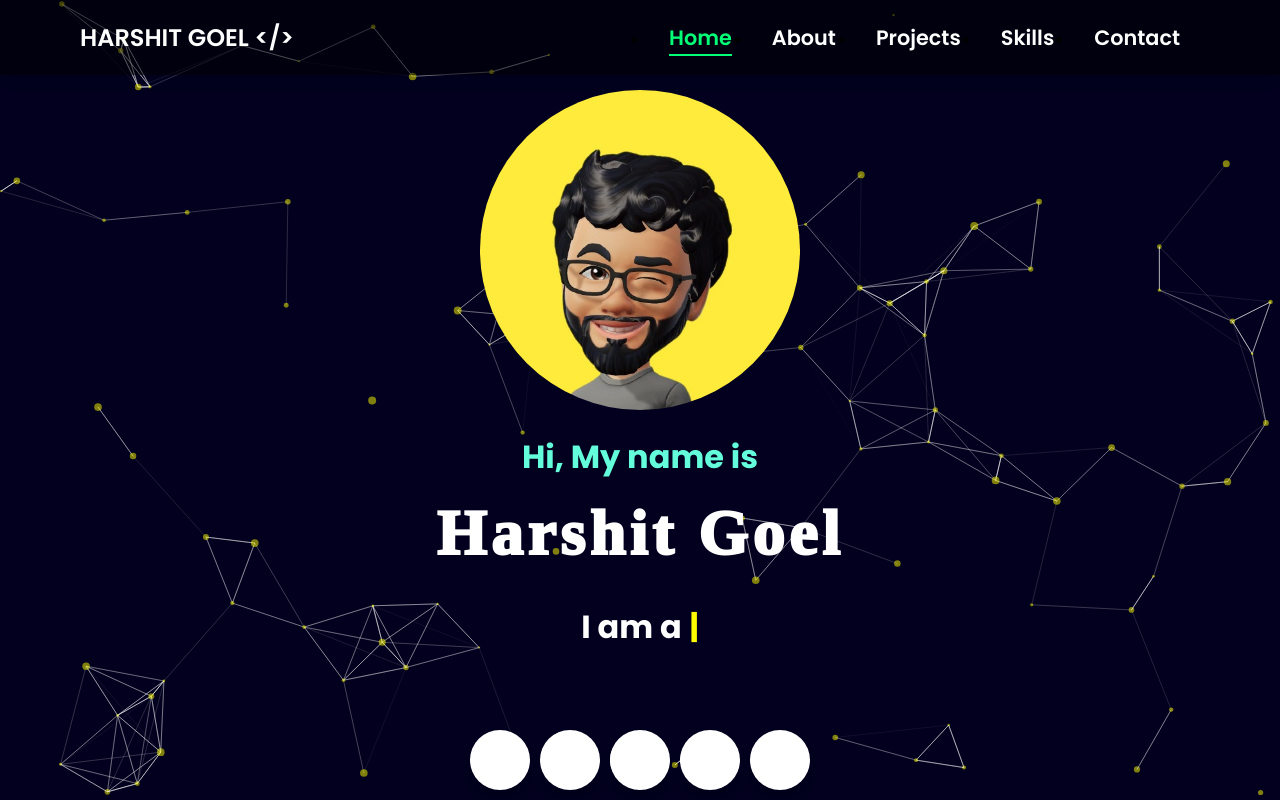
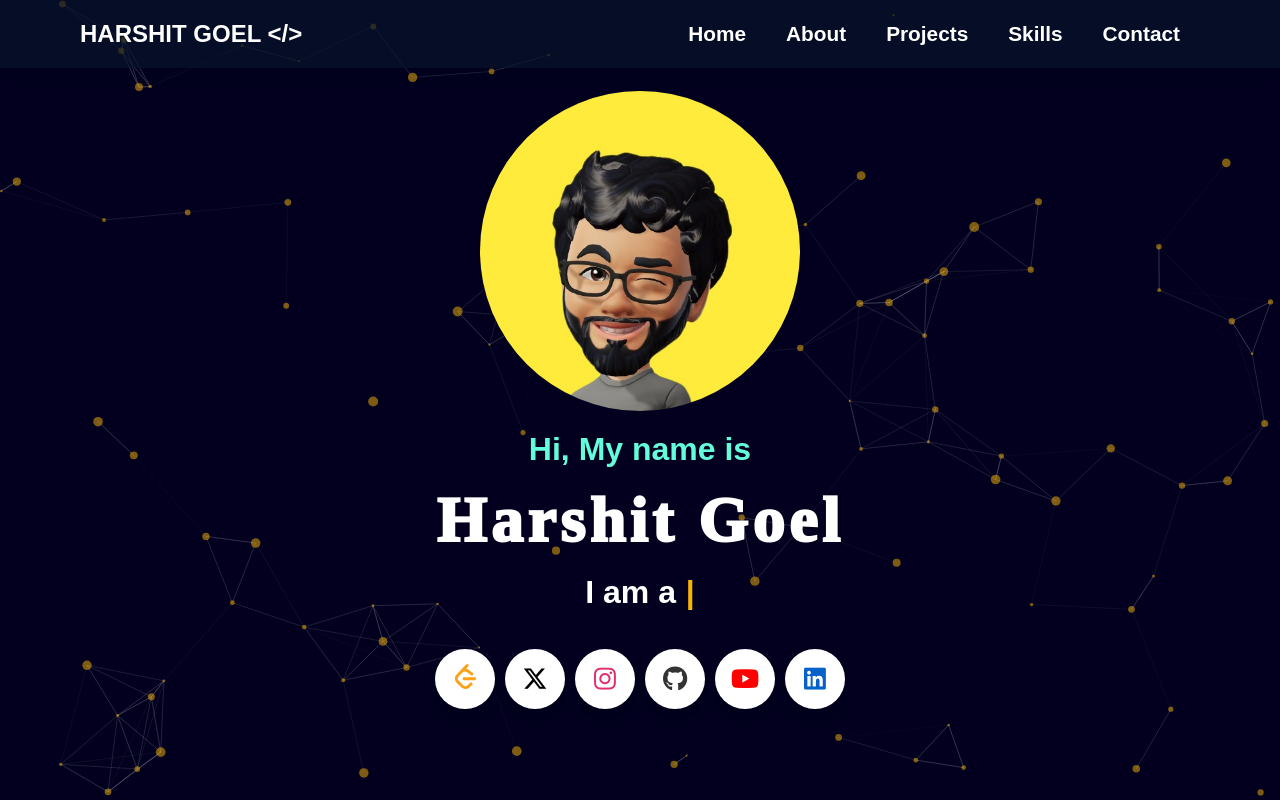
Before and after one commit to its-harshitgoel/My-Portfolio, a React (Create React App) app: page / in a window 1280 px wide. Built offline with nearby package versions, Linux system fonts and the light colour scheme.

Commit message:
Social-Media-Component done

```diff
--- a/src/components/Navbar.js
+++ b/src/components/Navbar.js
@@ -13,7 +13,7 @@ const Navbar = () => {
       <div>
         <ul id="navbar">
           <li>
-            <Link className={location.pathname === '/' ? 'active' : ''} to="/">Home</Link>
+            <Link className={location.pathname === '/' } to="/">Home</Link>
           </li>
           <li>
             <Link className={location.pathname === '/about' ? 'active' : ''} to="/about">About</Link>
--- a/src/components/ParticleBackground.js
+++ b/src/components/ParticleBackground.js
@@ -5,10 +5,6 @@ import { loadSlim } from "tsparticles-slim";
 const ParticleBackground = () => {
   const particlesInit = useCallback(async engine => {
     console.log(engine);
-    // you can initiate the tsParticles instance (engine) here, adding custom shapes or presets
-    // this loads the tsparticles package bundle, it's the easiest method for getting everything ready
-    // starting from v2 you can add only the features you need reducing the bundle size
-    //await loadFull(engine);
     await loadSlim(engine);
   }, []);
 
@@ -26,7 +22,7 @@ const ParticleBackground = () => {
                         value: "#02001E",
                     },
                 },
-                fpsLimit: 180,
+                fpsLimit: 1000,
                 interactivity: {
                     events: {
                         onClick: {
@@ -51,13 +47,13 @@ const ParticleBackground = () => {
                 },
                 particles: {
                     color: {
-                        value: "ffff00",
+                        value: "#FAB607",
                     },
                     links: {
                         color: "#ffffff",
                         distance: 120,
                         enable: true,
-                        opacity: 0.67,
+                        opacity: 0.17,
                         width: 1,
                     },
                     move: {
@@ -84,7 +80,7 @@ const ParticleBackground = () => {
                         type: "circle",
                     },
                     size: {
-                        value: { min: 1, max: 4 },
+                        value: { min: 1, max: 5 },
                     },
                 },
                 detectRetina: true,
--- /dev/null
+++ b/src/components/SocialMedia.js
@@ -0,0 +1,62 @@
+import React from 'react';
+import { SiLeetcode } from 'react-icons/si';
+
+function SocialMedia() {
+
+  return (
+    <div className="home-about-social">
+    <div className="wrapper">
+      <a href="https://www.leetcode.com/" target="_blank" rel="noreferrer">
+      <div className="button">
+        <div className="icon">
+          <i><SiLeetcode /></i>
+        </div>
+        <span>Leetcode</span>
+      </div>
+      </a>
+      <a href="https://www.twitter.com/" target="_blank" rel="noreferrer">
+      <div className="button" >
+        <div className="icon">
+          <i className="fa-brands fa-x-twitter"></i>
+        </div>
+        <span>Twitter</span>
+      </div>
+      </a>
+      <a href="https://www.instagram.com/" target="_blank" rel="noreferrer">
+      <div className="button">
+        <div className="icon">
+          <i className="fab fa-instagram"></i>
+        </div>
+        <span>Instagram</span>
+      </div>
+      </a>
+      <a href="https://www.github.com/" target="_blank" rel="noreferrer">
+        <div className="button">
+          <div className="icon">
+            <i className="fab fa-github"></i>
+          </div>
+          <span>Github</span>
+        </div>
+      </a>
+      <a href="https://www.youtube.com/" target="_blank" rel="noreferrer">
+        <div className="button">
+          <div className="icon">
+            <i className="fab fa-youtube"></i>
+          </div>
+          <span>YouTube</span>
+        </div>
+      </a>
+      <a href="https://www.linkedin.com/" target="_blank" rel="noreferrer">
+        <div className="button">
+          <div className="icon">
+            <i className="fab fa-linkedin"></i>
+          </div>
+          <span>LinkedIn</span>
+        </div>
+      </a>
+    </div>
+  </div>
+  )
+}
+
+export default SocialMedia;
--- a/src/pages/About.js
+++ b/src/pages/About.js
@@ -1,6 +1,6 @@
 import React from "react";
 import "../styles/About.css";
-import profile from "../utils/home-profile2.jpg";
+import profile from "../utils/profile-photo.png";
 
 
 const About = () => {
@@ -8,12 +8,11 @@ const About = () => {
     <div className="center">
       <div className="container">
         <div className="section">
-          <h2 className="sub-heading">ABOUT</h2>
           <div className="about-content">
             <img
               src={profile}
               alt="profile-image"
-              className="profile-image"
+              className="profile-about"
             />
             <div className="text-content">
               <h1 className="heading">👋 Hey there</h1>
--- a/src/pages/Home.js
+++ b/src/pages/Home.js
@@ -4,6 +4,8 @@ import '../styles/Home.css';
 import profile from '../utils/home-profile2.jpg';
 import Type from '../components/Type';
 import '../styles/SocialMedia.css';
+import SocialMedia from '../components/SocialMedia';
+
 
 
 function Home() {
@@ -30,40 +32,8 @@ function Home() {
               </h1>
             </div>
           </div>
-          <div className="home-about-social">
-            <div className="wrapper">
-              <div className="button">
-                <div className="icon">
-                  <i className="fab fa-facebook-f"></i>
-                </div>
-                <span>Facebook</span>
-              </div>
-              <div className="button">
-                <div className="icon">
-                  <i className="fa-brands fa-x-twitter"></i>
-                </div>
-                <span>Twitter</span>
-              </div>
-              <div className="button">
-                <div className="icon">
-                  <i className="fab fa-instagram"></i>
-                </div>
-                <span>Instagram</span>
-              </div>
-              <div className="button">
-                <div className="icon">
-                  <i className="fab fa-github"></i>
-                </div>
-                <span>Github</span>
-              </div>
-              <div className="button">
-                <div className="icon">
-                  <i className="fab fa-youtube"></i>
-                </div>
-                <span>YouTube</span>
-              </div>
-            </div>
-          </div>
+
+          <SocialMedia />
         </div>
       </div>
     </div>
--- a/src/pages/Projects.js
+++ b/src/pages/Projects.js
@@ -6,6 +6,7 @@ function Projects() {
   return (
     <ParticleBackground />
 
+
   )
 
 }
--- a/src/styles/About.css
+++ b/src/styles/About.css
@@ -1,5 +1,3 @@
-/* styles.css */
-
 .center {
     display: flex;
     justify-content: center;
@@ -19,6 +17,9 @@
   .section {
     margin-bottom: 4rem;
   }
+  .heading{
+    margin-bottom: 2rem;
+  }
 
   .sub-heading {
     margin-top: 1.5rem;
@@ -26,12 +27,16 @@
 
   .about-content {
     display: flex;
+    margin: 10em;
+    justify-content: center;
+    align-items: center;
   }
 
-  .profile-image {
+  .profile-about {
     width: 20rem;
     height: 20rem;
     margin-bottom: 1rem;
+    border-radius: 1rem;
   }
 
   .text-content {
@@ -55,7 +60,6 @@
   .icon {
     width: 50px;
     height: 50px;
-    margin-right: 1rem;
   }
 
   .interest {
--- a/src/styles/Home.css
+++ b/src/styles/Home.css
@@ -32,36 +32,31 @@
   flex-direction: column;
   height: 100%;
   width: 100%;
-  position: relative; /* Added position relative */
+  position: relative;
 }
 
 .profile-image {
   object-fit: cover;
-  width: 13rem;
-  height: 13rem;
-  margin-top: 5rem;
+  width: 20rem;
+  height: 20rem;
   margin-bottom: 1rem;
-  border-radius: 30rem;
+  border-radius: 50%;
 }
+
+
 
 .home-down {
   display: flex;
   justify-content: center;
   align-items: center;
   flex-direction: column;
-
   gap: 1rem;
-
   top: 0;
   left: 0;
   width: 100%;
-  /* height: 100%; */
-  z-index: 2; /* Ensure it's above content */
+  z-index: 2;
 }
 
-.home-text > *, .home-down > * > * {
-  margin: 0;
-}
 
 .home-text h1 {
   position: relative;
@@ -69,7 +64,6 @@
   font-size: 2rem;
   font-weight: 700;
   color: #64fddb;
-  z-index: 3;
 }
 .heading-name .main-name {
   font-size: 4rem;
@@ -80,19 +74,15 @@
   letter-spacing: 0.07em;
 }
 
-
-
 .type-container  {
   font-size: 3;
   font-weight: 500;
   color: #fff;
   z-index: 3;
   margin-bottom: 3%;
-  padding: 1rem;
 }
 .type-container strong {
-  padding: rem;
-  color: yellow;
+  color: #FAB607;
   font-size: 3;
   font-weight: 700;
   display: inline-block;
@@ -100,66 +90,5 @@
 
 .home-about-social {
   text-align: center;
-  padding-top: 25px;
   color: white;
 }
-
-.home-about-social-links {
-  justify-content: center;
-  padding-top: 15px;
-  display: inline-block;
-  position: relative;
-  padding-inline-start: 0;
-}
-
-.home-social-icons {
-  position: relative;
-  display: inline-block;
-  width: 40px;
-  height: 40px;
-  text-align: center;
-  font-size: 1.2em;
-  line-height: 2em;
-  background: rgba(255, 255, 255, 0.972);
-  border-radius: 50%;
-  transition: 0.5s;
-}
-
-.home-social-icons::before {
-  content: "";
-  position: absolute;
-  top: 0;
-  left: 0;
-  width: 100%;
-  height: 100%;
-  border-radius: 50%;
-  background: #68187a;
-  transition: 0.5s;
-  transform: scale(0.9);
-  z-index: -1;
-}
-
-.home-social-icons:hover::before {
-  transform: scale(1.1);
-  box-shadow: 0 0 15px #801f95;
-}
-
-.home-social-icons:hover {
-  color: #87209e;
-  box-shadow: 0 0 5px #87209e;
-  text-shadow: 0 0 2px #87209e;
-}
-
-.social-icons {
-  display: inline-block;
-  padding-right: 15px;
-  padding-left: 15px;
-}
-
-.icon-colour {
-  color: #7f6286;
-}
-
-.purple {
-  color: #87209e;
-}
--- a/src/styles/Navbar.css
+++ b/src/styles/Navbar.css
@@ -10,7 +10,10 @@ nav {
     padding: 20px 80px;
     box-shadow: 0 5px 15px rgba(0, 0, 0, 0.06);
     z-index: 2;
-    background-color: rgba(0, 0, 0, 0.5);
+
+    background-color: rgba(9, 21, 44, 0.7);
+
+
 }
 
 .harshit-goel {
@@ -35,6 +38,8 @@ nav {
 #navbar li {
     padding: 0 20px;
     position: relative;
+    list-style-type: none;
+
 }
 
 #navbar li a {
--- a/src/styles/SocialMedia.css
+++ b/src/styles/SocialMedia.css
@@ -1,10 +1,21 @@
-@import url('https://fonts.googleapis.com/css?family=Poppins:400,500,600,700&display=swap');
+.social-link {
+    text-decoration: none;
+    color: inherit;
+}
+
+.social-link:hover {
+    text-decoration: none;
+}
 
 * {
     margin: 0;
     padding: 0;
     box-sizing: border-box;
     font-family: 'Poppins', sans-serif;
+}
+
+a {
+    text-decoration: none;
 }
 
 .wrapper {
@@ -14,7 +25,7 @@
     gap: 10px;
 }
 
-.wrapper .button {
+.wrapper a .button {
     display: flex;
     align-items: center;
     height: 60px;
@@ -38,67 +49,95 @@
     height: 70px;
     width: 60px;
     text-align: center;
-  border-radius: 50px;
     transition: background 0.3s ease-out;
+
 }
 
-.wrapper .button:nth-child(1):hover .icon {
-  background: #4267B2;
+.wrapper a:nth-child(1) .button:hover .icon {
+    background-color: black;
+    color: #FFA116;
 }
 
-.wrapper .button:nth-child(2):hover .icon {
-  background: black;
+.wrapper a:nth-child(2) .button:hover .icon {
+    background-color: black;
+    color: #fff;
 }
 
-.wrapper .button:nth-child(3):hover .icon {
-  background: #E1306C;
+.wrapper a:nth-child(3) .button:hover .icon {
+    background-color: #E1306C;
+    color: #fff;
 }
 
-.wrapper .button:nth-child(4):hover .icon {
-  background: #333;
+.wrapper a:nth-child(4) .button:hover .icon {
+    background-color: #333;
+    color: #fff;
 }
 
-.wrapper .button:nth-child(5):hover .icon {
-  background: #ff0000;
+.wrapper a:nth-child(5) .button:hover .icon {
+    background-color: #ff0000;
+    color: #fff;
 }
 
-.wrapper .button .icon i {
+.wrapper a:nth-child(6) .button:hover .icon {
+    background-color: #0762C8;
+    color: #fff;
+}
+
+.wrapper a .button .icon i {
     font-size: 25px;
     transition: color 0.3s ease-out;
 }
 
-.wrapper .button:hover .icon i {
-  color: #fff;
-}
 
-.wrapper .button span {
+.wrapper a .button span {
     font-size: 20px;
     font-weight: 500;
     line-height: 60px;
-  padding: 5px;
     opacity: 0;
+    width: 0;
+    padding: 0;
 }
 
-.wrapper .button:hover span {
+.wrapper a .button:hover span {
+    width: 100%;
     opacity: 1;
+    padding: 5px;
 }
 
-.wrapper .button:nth-child(1) span {
-  color: #4267B2;
+.wrapper a:nth-child(1) .button span,
+.wrapper a:nth-child(1) .button .icon {
+    color: #FFA116;
+    text-shadow: #333;
 }
 
-.wrapper .button:nth-child(2) span {
+.wrapper a:nth-child(2) .button span,
+.wrapper a:nth-child(2) .button .icon {
     color: black;
 }
 
-.wrapper .button:nth-child(3) span {
+.wrapper a:nth-child(3) .button span,
+.wrapper a:nth-child(3) .button .icon {
     color: #E1306C;
 }
 
-.wrapper .button:nth-child(4) span {
+
+.wrapper a:nth-child(3) .button span,
+.wrapper a:nth-child(3) .button .icon {
+    color: #E1306C;
+}
+
+
+.wrapper a:nth-child(4) .button span,
+.wrapper a:nth-child(4) .button .icon {
     color: #333;
 }
 
-.wrapper .button:nth-child(5) span {
+.wrapper a:nth-child(5) .button span,
+.wrapper a:nth-child(5) .button .icon {
     color: #ff0000;
 }
+
+.wrapper a:nth-child(6) .button span,
+.wrapper a:nth-child(6) .button .icon {
+    color: #0762C8;
+}
```
Lines whose indentation alone changed are shown as unchanged.
